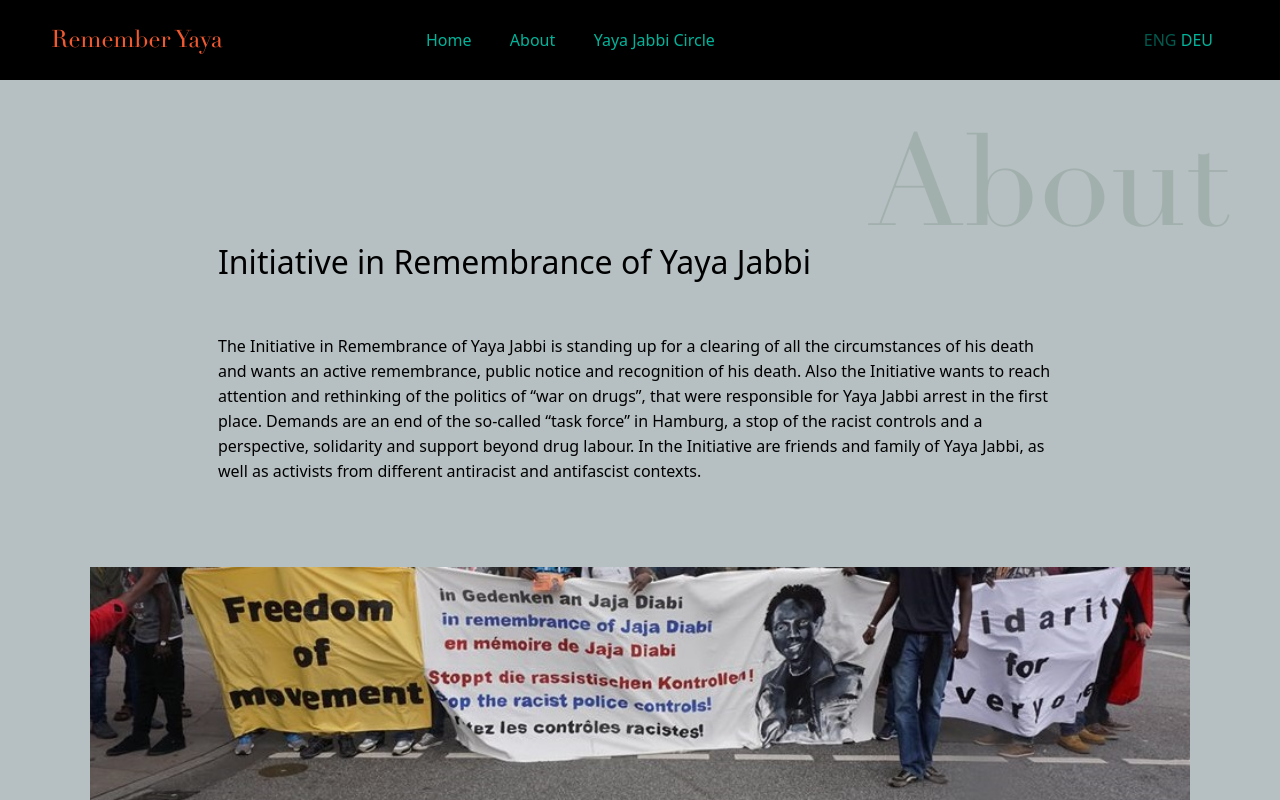
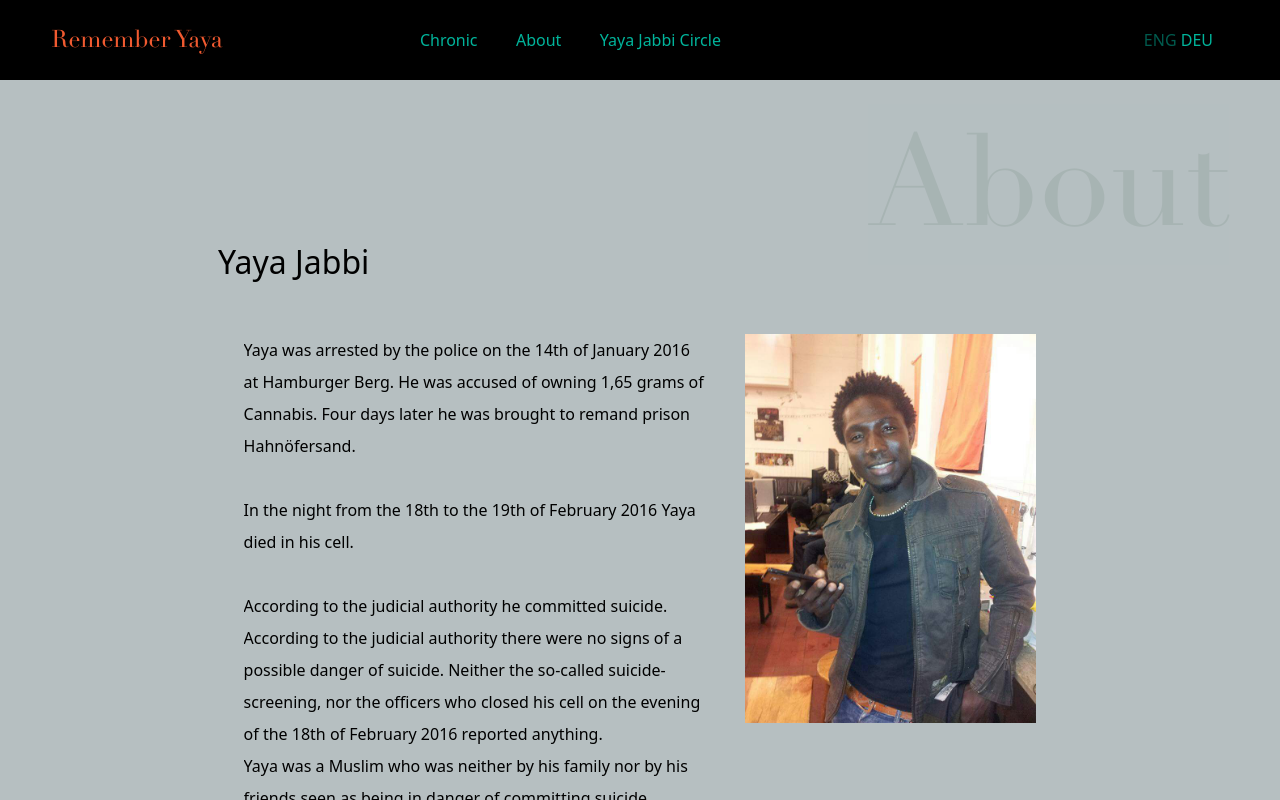
Before and after one commit to pung-one/remember-yaya, a Next.js app: page /about in a window 1280 px wide. Shown: the top 800 px of the page. Built offline with nearby package versions, Linux system fonts and the light colour scheme.

Commit message:
update about page, navigation and BlogPost component

```diff
--- a/components/DesktopNavBar/index.js
+++ b/components/DesktopNavBar/index.js
@@ -6,7 +6,7 @@ export default function DesktopNavBar() {
     <NavContainer>
       <List>
         <ListElement>
-          <StyledLink href={"/"}>Home</StyledLink>
+          <StyledLink href={"/"}>Chronic</StyledLink>
         </ListElement>
         <ListElement>
           <StyledLink href={"/about"}>About</StyledLink>
--- a/components/MobileNavBar/index.js
+++ b/components/MobileNavBar/index.js
@@ -5,7 +5,7 @@ export default function MobileNavBar({ showNav }) {
     <NavContainer showNav={showNav}>
       <List>
         <ListElement>
-          <StyledLink href={"/"}>Home</StyledLink>
+          <StyledLink href={"/"}>Chronic</StyledLink>
         </ListElement>
         <ListElement>
           <StyledLink href={"/about"}>About</StyledLink>
--- a/pages/about.js
+++ b/pages/about.js
@@ -24,16 +24,76 @@ export default function About({ language }) {
     <>
       <PageTitle isOnMobile={viewportHeight > viewportWidth}>About</PageTitle>
       <PageContainer isOnMobile={viewportHeight > viewportWidth}>
+        <Title>Yaya Jabbi</Title>
+        <TextImageBlock isOnMobile={viewportHeight > viewportWidth}>
+          <TextContainer1 isOnMobile={viewportHeight > viewportWidth}>
+            {language === "english" ? (
+              <>
+                Yaya was arrested by the police on the 14th of January 2016 at
+                Hamburger Berg. He was accused of owning 1,65 grams of Cannabis.
+                Four days later he was brought to remand prison Hahnöfersand.
+                <br />
+                <br />
+                In the night from the 18th to the 19th of February 2016 Yaya
+                died in his cell.
+                <br />
+                <br /> According to the judicial authority he committed suicide.
+                According to the judicial authority there were no signs of a
+                possible danger of suicide. Neither the so-called
+                suicide-screening, nor the officers who closed his cell on the
+                evening of the 18th of February 2016 reported anything.
+                <br /> Yaya was a Muslim who was neither by his family nor by
+                his friends seen as being in danger of committing suicide.
+                <br />
+                <br />
+                You can watch a movie about Yaya's life here.
+              </>
+            ) : (
+              <>
+                Yaya wurde am 14. Januar 2016 am Hamburger Berg von der Polizei
+                festgenommen. Ihm wurde vorgeworfen, 1,65 Gramm Cannabis zu
+                besitzen. Vier Tage später wurde er in die Untersuchungshaft
+                nach Hahnöfersand verlegt.
+                <br />
+                <br />
+                In der Nacht vom 18. auf den 19. Februar 2016 starb Yaya in
+                seiner Zelle.
+                <br />
+                <br />
+                Laut Justizbehörde hat Yaya Suizid begangen. Laut Justizbehörde
+                gab es jedoch im Vorwege keine Anzeichen einer möglichen
+                Suizidgefahr, weder das sogenannte Suizidscreening ergab dazu
+                Anhaltspunkte, noch berichteten die Beamten, die am Abend des
+                18.02.2016 gegen 18.30 Uhr die Zelle verschlossen, dass Yaya
+                suizidgefährdet sei.
+                <br />
+                Yaya war gläubiger Muslim und weder seine Familie, noch seine
+                Freunde sahen ihn in Gefahr, Suizid zu begehen.
+                <br />
+                <br />
+                Hier kannst du einen Film über Yayas Leben schauen.
+              </>
+            )}
+          </TextContainer1>
+          <ImageContainer1 isOnMobile={viewportHeight > viewportWidth}>
+            <StyledImage
+              src={"/images/Yaya_Jabbi.jpg"}
+              alt={"banner"}
+              width={"720"}
+              height={"960"}
+            />
+          </ImageContainer1>
+        </TextImageBlock>
         <Title>
           {language === "english"
             ? "Initiative in Remembrance of Yaya Jabbi"
             : "Initiative in Gedenken an Yaya Jabbi"}
         </Title>
-        <Article>
+        <TextContainer2>
           {language === "english"
-            ? "The Initiative in Remembrance of Yaya Jabbi is standing up for a clearing of all the circumstances of his death and wants an active remembrance, public notice and recognition of his death. Also the Initiative wants to reach attention and rethinking of the politics of “war on drugs”, that were responsible for Yaya Jabbi arrest in the first place. Demands are an end of the so-called “task force” in Hamburg, a stop of the racist controls and a perspective, solidarity and support beyond drug labour. In the Initiative are friends and family of Yaya Jabbi, as well as activists from different antiracist and antifascist contexts."
-            : "Die Initiative in Gedenken an Yaya Jabbi setzt sich für eine lückenlose Aufklärung der Umstände seines Todes ein und fordert aktives Erinnern, öffentliche Wahrnehmung und Anerkennung des Todes von Yaya Jabbi ein. Außerdem soll eine Aufmerksamkeit und ein Umdenken der aktuellen Politik des „Kriegs gegen Drogen“ erreicht werden, die überhaupt zur Festnahme Yaya Jabbis geführt hat. Gefordert wird unter anderem ein Ende der sogenannten „Task Force“ in Hamburg, ein Stop der rassistischen Polizeikontrollen und ein Weiterdenken im Hinblick auf die Solidarität und Unterstützung mit Menschen in Drogenarbeit. Die Initiative setzt sich zusammen aus Freunden und Familie von Yaya Jabbi und Aktivist_innen aus verschiedenen antirassistischen und antifaschistischen Zusammenhängen."}
-        </Article>
+            ? "After Yayas death the Initiative in Remembrance of Yaya Jabb was founded. It is standing up for a clearing of all the circumstances of his death and wants an active remembrance, public notice and recognition of his death. Also the Initiative wants to reach attention and rethinking of the politics of “war on drugs”, that were responsible for Yaya Jabbi arrest in the first place. Demands are an end of the so-called “task force” in Hamburg, a stop of the racist controls and a perspective, solidarity and support beyond drug labour. In the Initiative are friends and family of Yaya Jabbi, as well as activists from different antiracist and antifascist contexts."
+            : "Nach Yayas Tod hat sich die Initiative in Gedenken an Yaya Jabbi gegründet. Sie setzt sich für eine lückenlose Aufklärung der Umstände seines Todes ein und fordert aktives Erinnern, öffentliche Wahrnehmung und Anerkennung des Todes von Yaya Jabbi ein. Außerdem soll eine Aufmerksamkeit und ein Umdenken der aktuellen Politik des „Kriegs gegen Drogen“ erreicht werden, die überhaupt zur Festnahme Yaya Jabbis geführt hat. Gefordert wird unter anderem ein Ende der sogenannten „Task Force“ in Hamburg, ein Stop der rassistischen Polizeikontrollen und ein Weiterdenken im Hinblick auf die Solidarität und Unterstützung mit Menschen in Drogenarbeit. Die Initiative setzt sich zusammen aus Freunden und Familie von Yaya Jabbi und Aktivist_innen aus verschiedenen antirassistischen und antifaschistischen Zusammenhängen."}
+        </TextContainer2>
         <StyledImage
           src={"/images/Banner_2.jpg"}
           alt={"banner"}
@@ -46,8 +106,8 @@ export default function About({ language }) {
 }
 
 const PageContainer = styled.main`
+  background: none;
   position: relative;
-  background: none;
   max-width: 1100px;
   margin: ${({ isOnMobile }) => (isOnMobile ? "5vh 0" : "30vh auto 0 auto")};
 `;
@@ -74,24 +134,70 @@ const PageTitle = styled.h1`
 `;
 
 const Title = styled.h2`
+  background: none;
   z-index: 2;
-  background: none;
-  margin-bottom: 4vw;
+  margin-bottom: 30px;
   padding: 0 10vw;
 `;
 
-const Article = styled.article`
-  z-index: 2;
+const TextImageBlock = styled.section`
+  position: relative;
+  display: flex;
   background: none;
-  line-height: 25px;
-  padding: 0 10vw 4vw;
+  overflow: hidden;
+  margin: 4vw 12vw 4vw;
+  ${({ isOnMobile }) =>
+    isOnMobile
+      ? css`
+          height: 100%;
+          flex-direction: column-reverse;
+          gap: 5vh;
+        `
+      : ""}
+`;
+
+const TextContainer1 = styled.p`
+  padding-right: ${({ isOnMobile }) => (isOnMobile ? "0" : "3vw")};
+  background: none;
+  line-height: 32px;
+  width: 100%;
+`;
+
+const ImageContainer1 = styled.div`
+  position: relative;
+  background: none;
+  width: ${({ isOnMobile }) => (isOnMobile ? "100%" : "60%")};
 `;
 
 const StyledImage = styled(Image)`
   object-fit: contain;
+  background: none;
   left: 0;
   height: 100%;
   width: 100%;
-  margin: 4vh 0;
   object-position: 50% 0;
 `;
+
+const YoutubeContainer = styled.section`
+  position: relative;
+  margin: 0 12vw 4vw;
+  padding-bottom: 56.25%;
+  overflow: hidden;
+`;
+
+const StyledIframe = styled.iframe`
+  position: absolute;
+  width: 100%;
+  height: 100%;
+`;
+
+const TextContainer2 = styled.article`
+  background: none;
+  > * {
+    background: none;
+  }
+  z-index: 2;
+  line-height: 32px;
+  padding: 0 12vw;
+  margin-bottom: 45px;
+`;
--- a/styles/styles.js
+++ b/styles/styles.js
@@ -21,6 +21,7 @@ export default createGlobalStyle`
   }
   h1 {
     font-family: "Didot Regular";
+    opacity: 0.7;
     font-size: 14vh;
   }
   h2 {
```
Also changed, not shown: components/BlogPost/index.js (+13 -8 lines), pages/circle.js (+7 -11 lines), public/images/Yaya_Jabbi.jpg (added).
